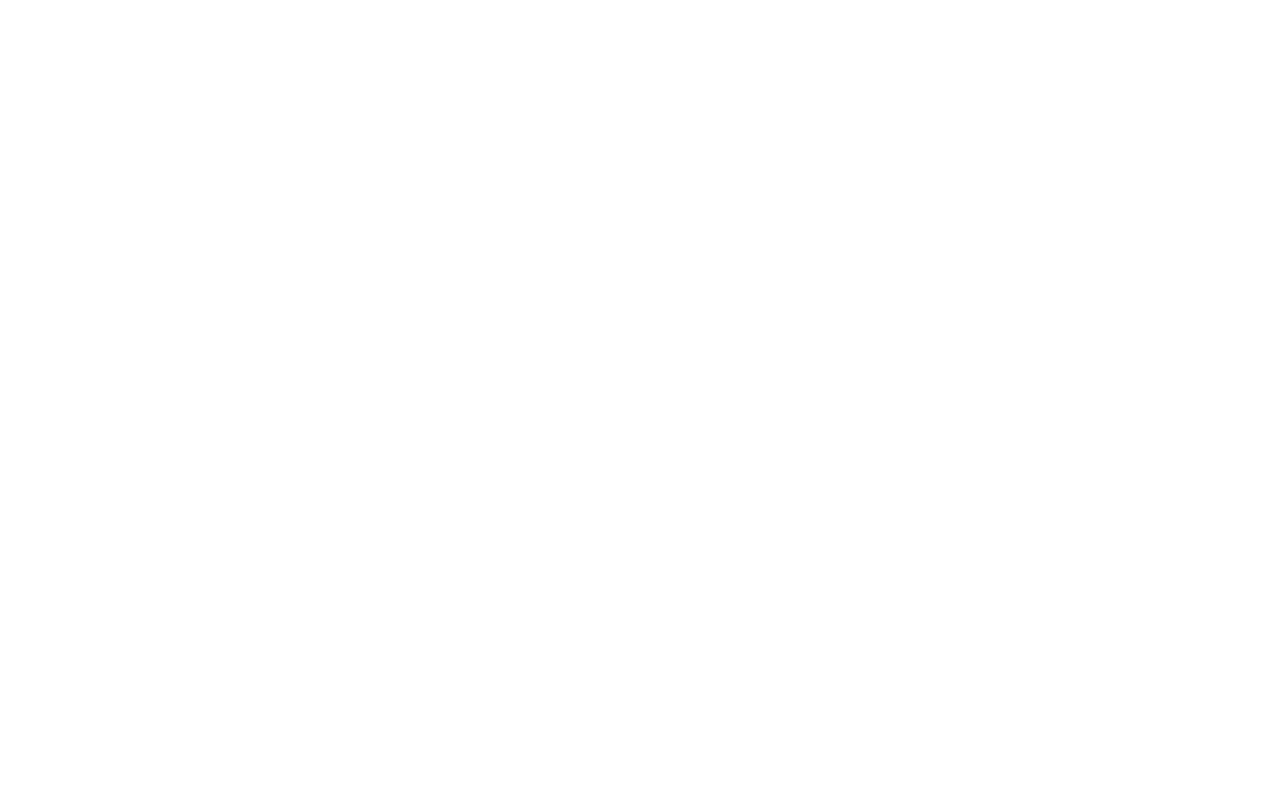
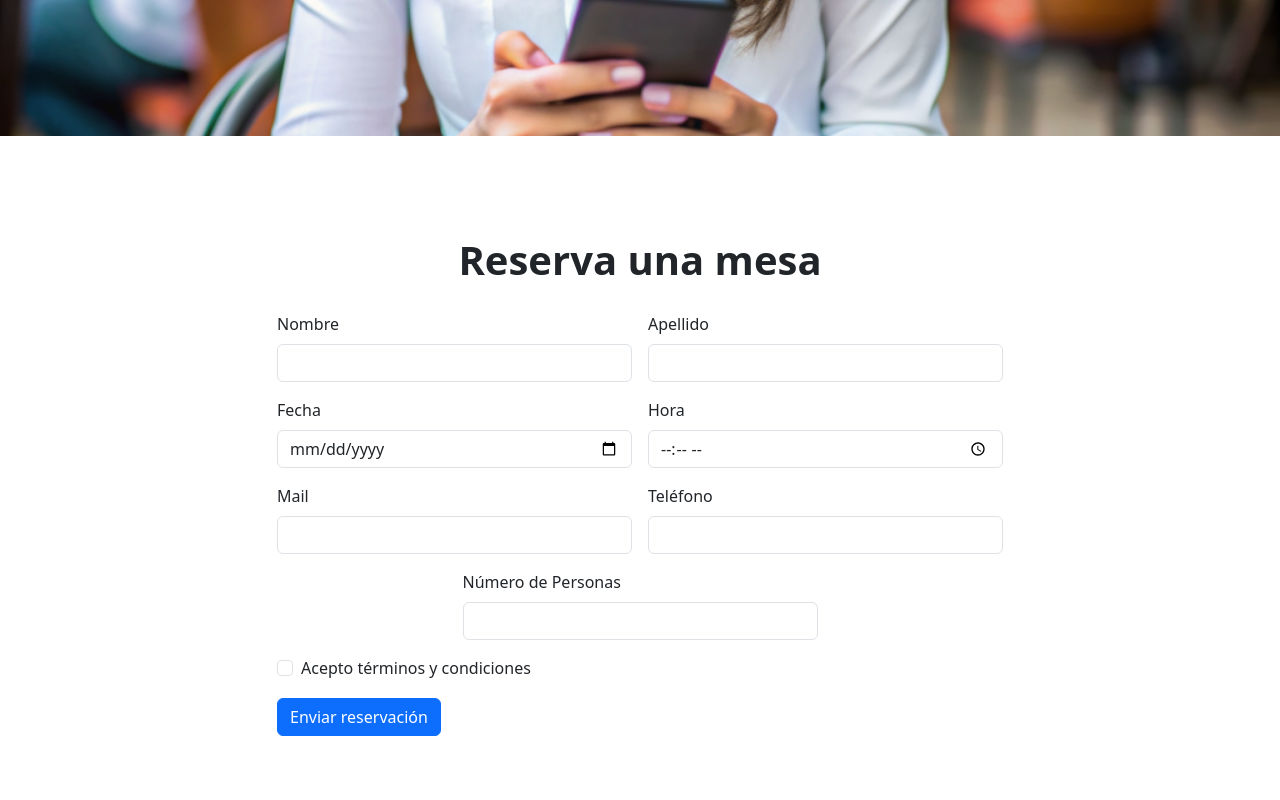
Before and after one commit to ArmandoDevCom/Restaurant-app, a React (Vite) app: page /reservacion in a window 1280 px wide. Shown: the part 620-1420 px from the top of the page. Before the commit the page ends 800 px from the top, so only its background shows below. Built offline with nearby package versions, Linux system fonts and the light colour scheme.

Commit message:
Componente Booking y BookingPages completado

```diff
--- a/CSS/estilos.css
+++ b/CSS/estilos.css
@@ -236,12 +236,57 @@
     text-shadow: 0px 4px 6px rgba(0, 0, 0, 0.5);
 }
 
-
-
 .reviews_icons img {
     height: 50px;
     width: auto;
 }
+
+/* Booking Page */
+
+.contenedor_form {
+    display: flex;
+    justify-content: space-evenly;
+    align-items: center;
+    flex-wrap: wrap;
+    flex-direction: row;
+
+}
+
+.contenedor_form_img {
+    width: 100%;
+    height: 80vh;
+    background-image: url(/public/img/other/mujer-reservacion.png);
+    background-position: center;
+    background-size: cover;
+
+
+
+}
+
+.contenedor_bookingform {
+    width: 100vh;
+    height: auto;
+}
+
+.contenedor_bookingform h1 {
+    text-align: center;
+    padding-top: 100px;
+    font-weight: 900;
+}
+
+/* Booking component */
+
+.formulario_contacto {
+    display: flex;
+    align-items: center;
+    justify-content: center;
+    padding-top: 20px;
+    padding-bottom: 100px;
+    padding-right: 25px;
+    padding-left: 25px;
+    font-weight: 500;
+}
+
 /* AboutUs Page */
 
 .contenedor_nosotros1 {
--- /dev/null
+++ b/src/components/BookinForm.jsx
@@ -0,0 +1,76 @@
+const BookinForm = () => {
+  return (
+    <>
+        <div className="container">
+        <form className="row g-3 needs-validation formulario_contacto" noValidate>
+  <div className="col-md-6">
+    <label htmlFor="validationCustom01" className="form-label">Nombre</label>
+    <input type="text" className="form-control" id="validationCustom01"  required />
+    <div className="valid-feedback">
+      Luce bien!
+    </div>
+  </div>
+  <div className="col-md-6">
+    <label htmlFor="validationCustom02" className="form-label">Apellido</label>
+    <input type="text" className="form-control" id="validationCustom02"  required />
+    <div className="valid-feedback">
+    Luce bien!
+    </div>
+  </div>
+  <div className="col-md-6">
+    <label htmlFor="validationCustom03" className="form-label">Fecha</label>
+    <input type="date" className="form-control" id="validationCustom03" required />
+    <div className="invalid-feedback">
+      Por favor proporcione una fecha valida.
+    </div>
+  </div>
+  <div className="col-md-6">
+    <label htmlFor="validationCustom03" className="form-label">Hora</label>
+    <input type="time" className="form-control" id="validationCustom03" required />
+    <div className="invalid-feedback">
+      Por favor proporcione una hora valida.
+    </div>
+  </div>
+  <div className="col-md-6">
+    <label htmlFor="validationCustom03" className="form-label">Mail</label>
+    <input type="email" className="form-control" id="validationCustom03"  required />
+    <div className="invalid-feedback">
+        Escribe un correo electrónico valido.
+    </div>
+  </div>
+  <div className="col-md-6">
+    <label htmlFor="validationCustom03" className="form-label">Teléfono</label>
+    <input type="tel" className="form-control" id="validationCustom03"  required />
+    <div className="invalid-feedback">
+        Escribe un número telefónico valido.
+    </div>
+  </div>
+  <div className="col-md-6">
+    <label htmlFor="validationCustom03" className="form-label">Número de Personas</label>
+    <input type="number" className="form-control" id="validationCustom03"  required />
+    <div className="invalid-feedback">
+        Escribe un número telefónico valido.
+    </div>
+  </div>
+  <div className="col-12">
+    <div className="form-check">
+      <input className="form-check-input" type="checkbox" defaultValue id="invalidCheck" required />
+      <label className="form-check-label" htmlFor="invalidCheck">
+      Acepto términos y condiciones
+      </label>
+      <div className="invalid-feedback">
+        You must agree before submitting.
+      </div>
+    </div>
+  </div>
+  <div className="col-12">
+    <button className="btn btn-primary" type="submit">Enviar reservación</button>
+  </div>
+</form>
+
+        </div>
+    </>
+  )
+}
+
+export default BookinForm
--- a/src/pages/BookingPage.jsx
+++ b/src/pages/BookingPage.jsx
@@ -1,12 +1,17 @@
+import BookinForm from "../components/BookinForm"
 import NavBar from "../components/NavBar"
 
 const BookingPage = () => {
   return (
-    <>
-    <div>
-      <h1>Pagina de reservaciones</h1>
-    </div>
-</>
+      <><div className="contenedor_form">
+          <div className="contenedor_form_img">
+          </div>
+          <div className="contenedor_bookingform">
+            <h1>Reserva una mesa</h1>
+            <BookinForm />
+          </div>
+        </div>
+      </>
   )
 }
 
--- a/src/pages/HomePage.jsx
+++ b/src/pages/HomePage.jsx
@@ -67,7 +67,7 @@
         <div className='contenedor_reviews'>
           <dt>Así nos califican nuestros clientes</dt>
           <dd>⭐⭐⭐⭐⭐</dd>
-          <div className='reviews_icons'>
+          <div className='reviews_icons iconos_reviews'>
             <img src="https://companieslogo.com/img/orig/TRIP-2af5b8e6.png?t=1678518492" alt="TripAdvisor" />
             <img src="https://static.vecteezy.com/system/resources/previews/016/716/478/original/google-maps-icon-free-png.png" alt="Google Maps" />
             <img src="https://static-00.iconduck.com/assets.00/facebook-color-icon-2048x2048-bfly1vxr.png" alt="Facebook" />
--- a/src/pages/MenuPage.jsx
+++ b/src/pages/MenuPage.jsx
@@ -33,7 +33,8 @@
         <h1 className="d-none">Pagina de menu</h1>
       </div>
       <div className="contenedor_titulo_menu">
-        <h1 className="titulo_menu">Menú</h1>
+        <h1 className="titulo_menu">Menú
+        </h1>
       </div>
       <button className="btn btn-primary" onClick={obtenerPlatillos}>Obtener platillos</button>
       <div>
```
Also changed, not shown: src/components/FormularioContacto.jsx (deleted, +0 -7 lines), src/components/Bookin.jsx (deleted), src/components/Contact.jsx (deleted).
